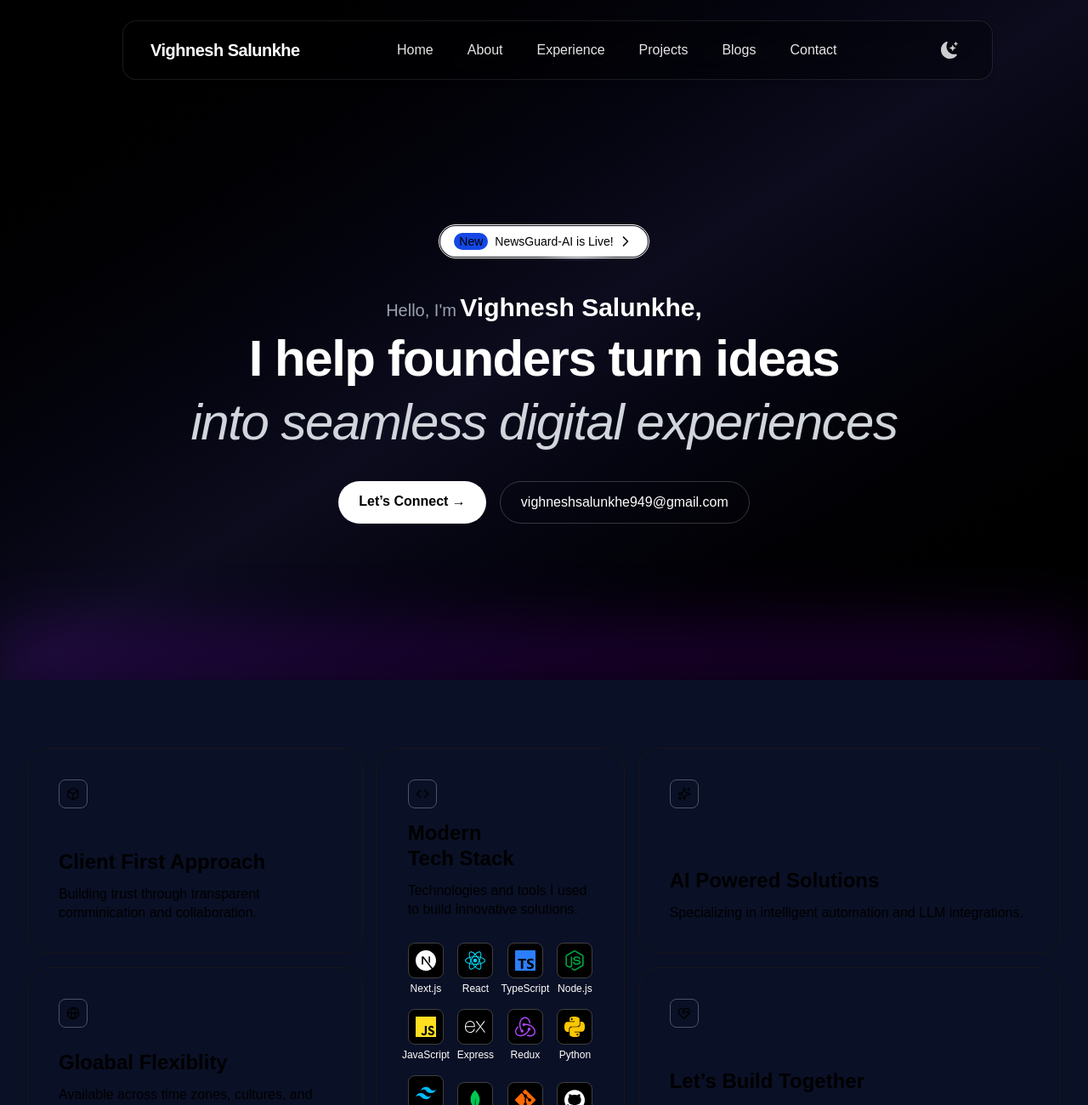
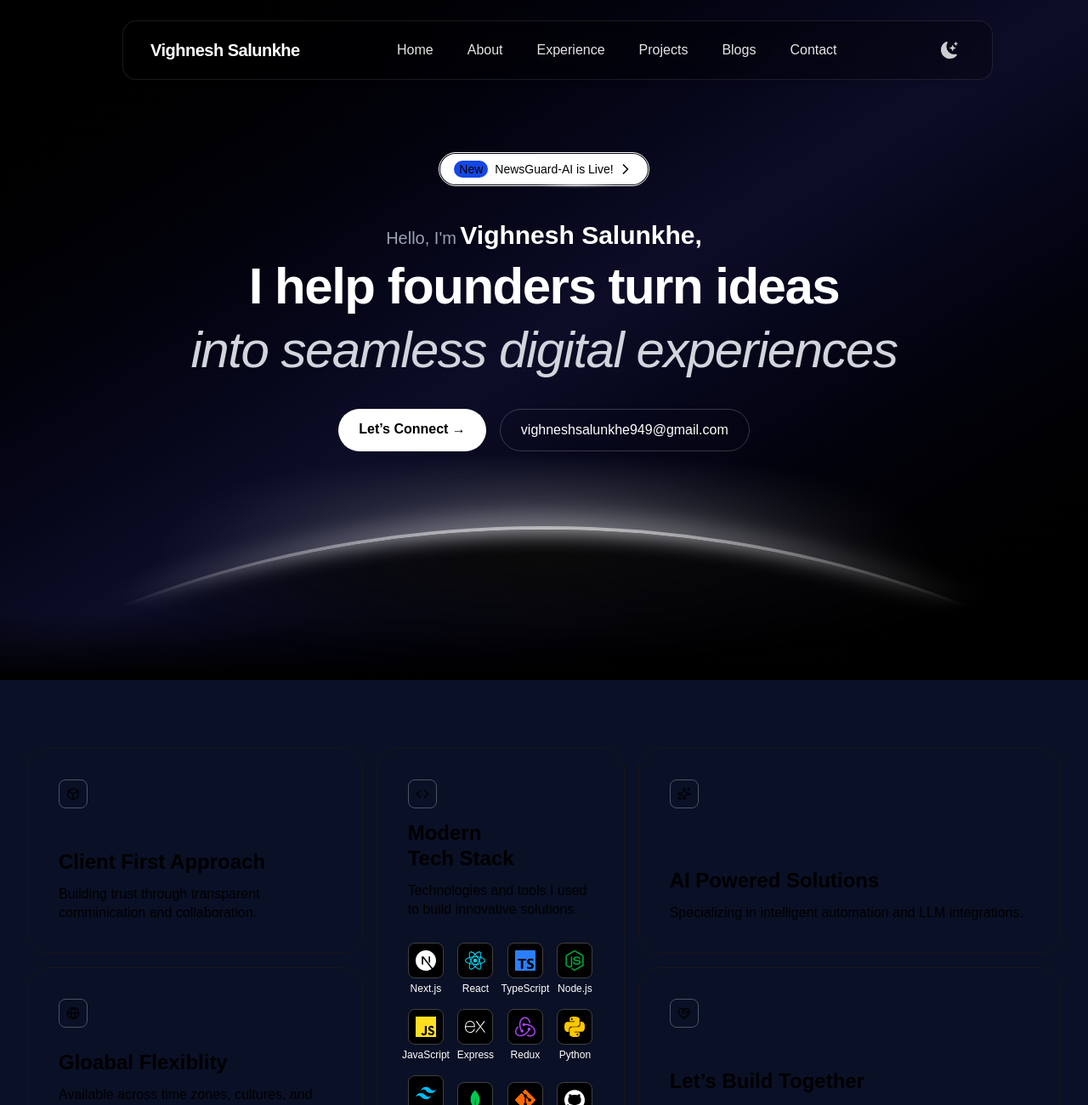
Before and after one commit to VighneshDevHub/Portfolio, a Next.js app: page / in a window 1280 px wide. Shown: the top 1300 px of the page at 85% size. Built offline with nearby package versions, Linux system fonts and the light colour scheme.

Commit message:
add: glowing effect at bottom

```diff
--- a/components/Hero.js
+++ b/components/Hero.js
@@ -5,18 +5,19 @@ import { FlipWords } from './ui/FlipWords';
 import { HoverBorderGradient } from './ui/HoverBorderGradient';
 import { ArrowRight } from 'lucide-react';
 import { MoveRight } from 'lucide-react';
-import { ChevronRight } from 'lucide-react';
+import { ChevronRight } from 'lucide-react'
+import CursorGlow from './ui/CursorGlow';
 
 
 const Hero = () => {
     return (
         <section className="relative flex flex-col items-center justify-center text-center min-h-[100vh] px-4 bg-black text-white overflow-hidden">
-                <div className="absolute inset-0 bg-gradient-to-br from-black via-[#0c0c1e] to-black z-0">
+            <div className="absolute inset-0 bg-gradient-to-br from-black via-[#0d0d28] to-black z-0">
             </div>
 
-                <div className="absolute bottom-0 w-full h-40 bg-gradient-to-t from-purple-700 via-transparent to-transparent opacity-40 blur-2xl z-0" />
+            <div className="absolute bottom-0 w-full h-40 bg-gradient-to-t from-black via-transparent to-transparent opacity-800 blur-9xl z-0" />
 
-                <div className="relative z-10 max-w-4xl mx-auto pt-20">
+            <div className="relative z-10 max-w-4xl mt-20 pt-20">
 
 
                 <div className=" flex justify-center text-center mb-10">
@@ -47,7 +48,7 @@ const Hero = () => {
 
 
 
-                    <div className="mt-8 flex flex-col sm:flex-row gap-4 justify-center">
+                <div className="mt-8 flex flex-col sm:flex-row gap-4 justify-center mb-30">
                     <a
                         href="#contact"
                         className="px-6 py-3 rounded-full bg-white text-black font-semibold hover:bg-gray-200 transition-all"
@@ -60,8 +61,27 @@ const Hero = () => {
                     >
                         <span>vighneshsalunkhe949@gmail.com</span>
                     </a>
+
                 </div>
+
             </div>
+
+
+            {/*  Glowing Arc Horizon */}
+            <div
+                className=" pointer-events-none relative  z-10 mx-auto -mt-30 h-[250px] w-[90%] max-w-[1800px] overflow-hidden
+             [mask-image:radial-gradient(50%_50%,white,transparent)]
+             before:absolute before:inset-0
+             before:bg-[radial-gradient(circle_at_bottom_center,white,transparent_80%)]
+             before:opacity-60"
+            >
+                <div
+                    className="absolute top-[35%] -left-1/2 w-[200%] h-[1800px]
+               rounded-[100%] border-t-4 border-t-white bg-[#0a0a0a]
+               shadow-[inset_0_2px_25px_white,0_-8px_20px_10px_rgba(255,255,255,0.3)]"
+                />
+            </div>
+
         </section>
     )
 }
```
Lines whose indentation alone changed are shown as unchanged.
